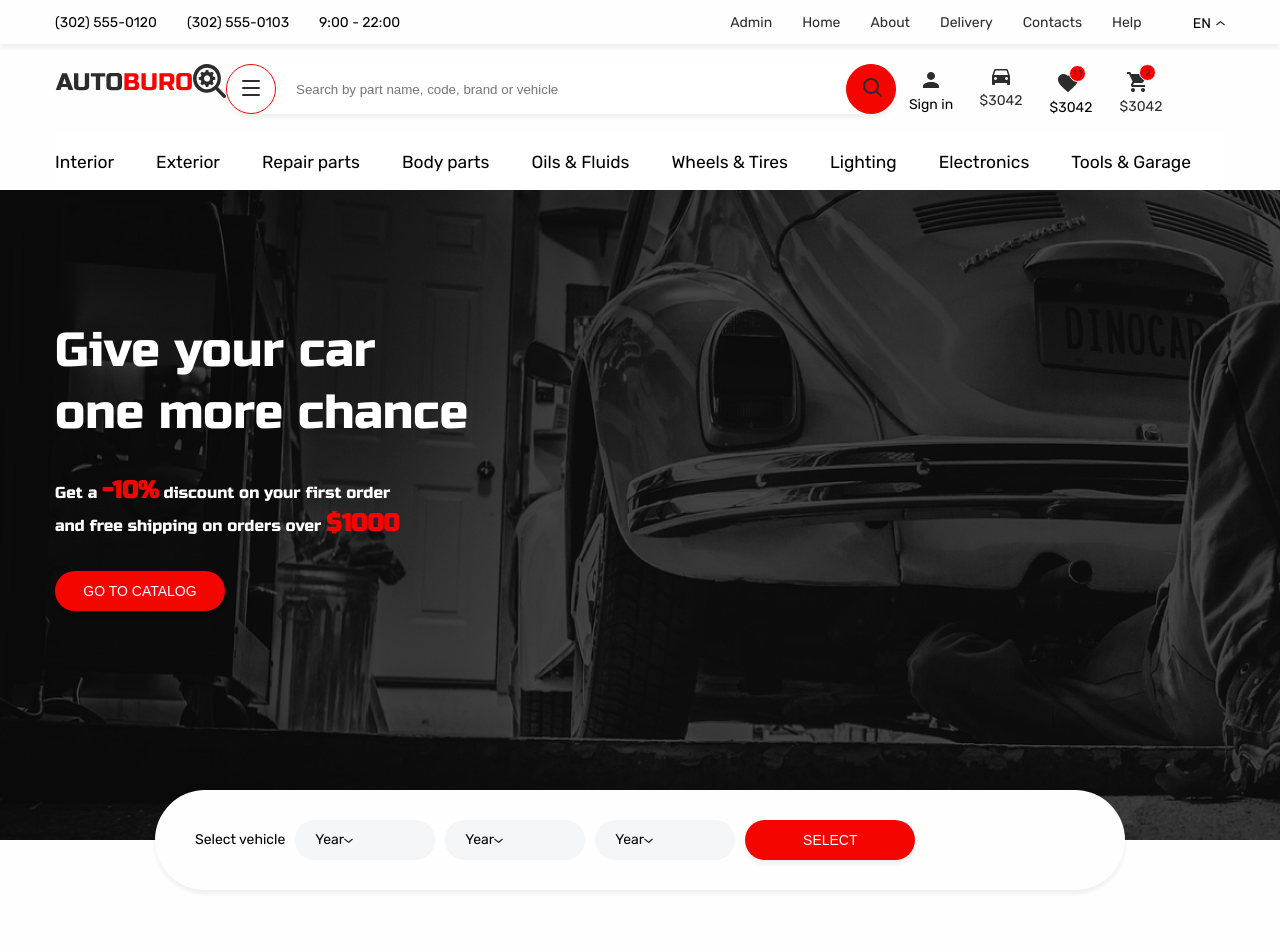
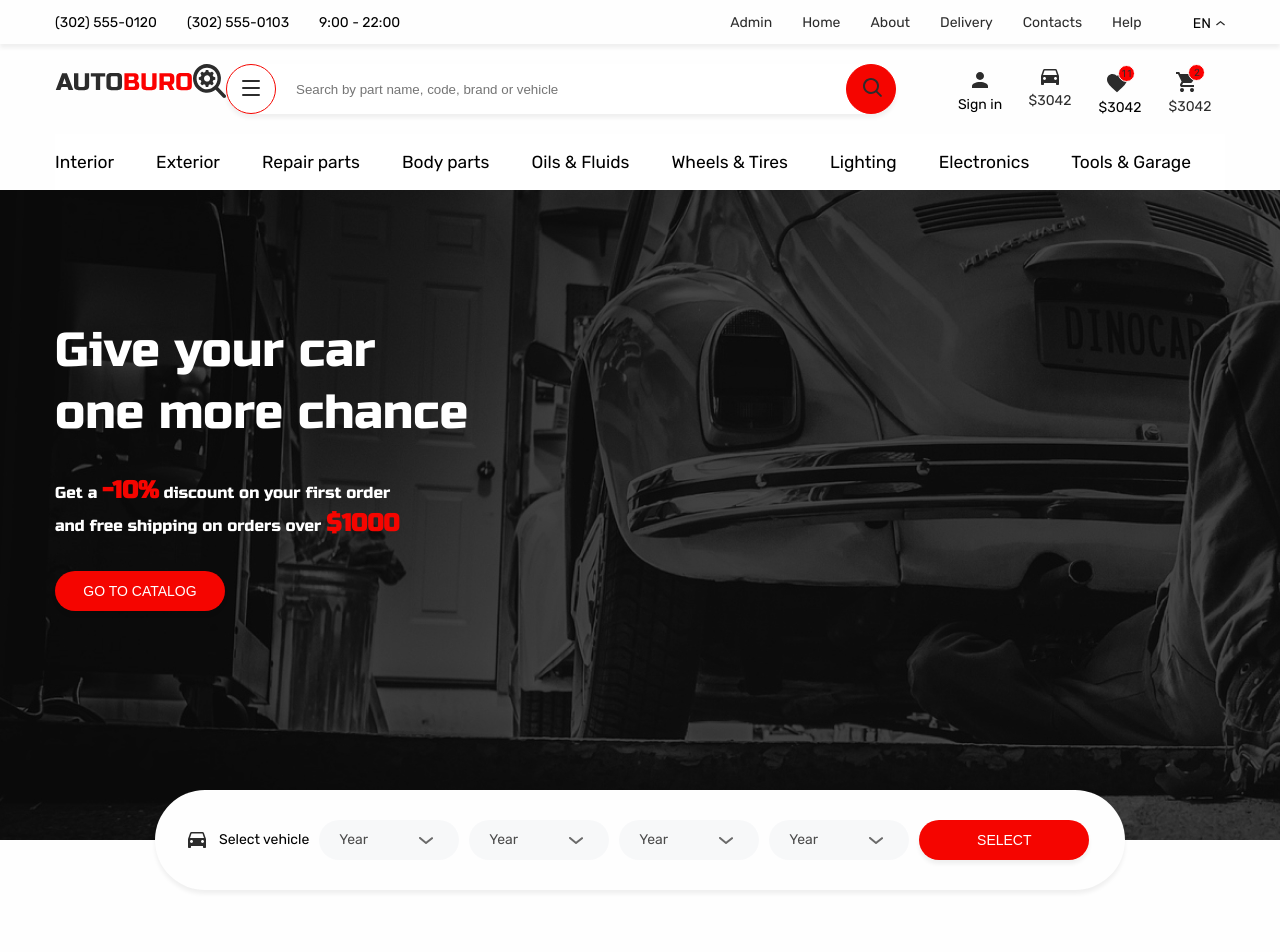
Before and after one commit to prosvitco-artur/CarBuro, a React (Create React App) app in the folder client/: page / in a window 1280 px wide. Shown: the top 952 px of the page. Built offline with nearby package versions, Linux system fonts and the light colour scheme.

Commit message:
Selectel Toogle open

```diff
--- a/client/src/App.css
+++ b/client/src/App.css
@@ -80,6 +80,9 @@ h2{
 
 .box_shadow_hover:hover{
     box-shadow: 0px 15px 20px 0px rgb(0 0 0/ 5%);
+}
+.opacity7{
+    opacity: 0.7;
 }
 
 .rubik_regular{
@@ -308,57 +311,6 @@ a {
     font-size: 24px;
     font-family: RubikOne;
 }
-
-.select_vehicle{
-    height: 40px;
-    max-width: 910px;
-    margin: auto;
-    border-radius: 100px;
-    margin-top: -50px;
-    background: #FEFEFE;
-    padding: 30px;
-}
-
-.select_vehicle div{
-    margin-right: 10px;
-}
-.select_vehicle div:last-child{
-    margin-right: 0;
-}
-.select_vehicle select{
-    width: 140px;
-    height: 40px;
-    appearance: none;
-    /*background: url(img/icon/vector_language.svg) no-repeat right;*/
-    background-position-x: calc(100% - 25px);
-    padding-left: 20px;
-}
-.select_vehicle .select{
-    width: 115px;
-    height: 18px;
-    padding: 11px 25px 11px 0px;
-}
-.select_vehicle .select span{
-    margin-left: 20px;
-}
-.select_vehicle .select img{
-    margin-top: 5px;
-}
-
-.select:hover .box_select{
-    display: block;
-}
-.select_vehicle .box_select{
-    /* display: none; */
-    margin-top: 30px;
-    width: 90px;
-    border-radius: 20px;
-    padding: 20px 26px 20px 20px;
-}
-.select_vehicle .box_select li{
-    margin-bottom: 10px;
-}
-
 .shop_by_categories{
     margin-top: 150px;
 }
--- a/client/src/components/Header/Sidebar.jsx
+++ b/client/src/components/Header/Sidebar.jsx
@@ -36,7 +36,7 @@ const Sidebar = (props) => {
                     <SearchButton />
                 </button>
             </div>
-            <div className="float_left account_bar text_center">
+            <div className="float_right account_bar text_center">
                 <LinckIcon type={'button'} linckAction={setSignInPopup} title={"Sign in"}>
                     <SignInIcon />
                 </LinckIcon>
--- /dev/null
+++ b/client/src/components/SelectMenu/Select.modul.css
@@ -0,0 +1,31 @@
+
+.select_vehicle{
+    height: 40px;
+    max-width: 910px;
+    margin: auto;
+    border-radius: 100px;
+    margin-top: -50px;
+    background: #FEFEFE;
+    padding: 30px;
+}
+
+.select_vehicle div{
+    margin-right: 10px;
+}
+.select_vehicle div:last-child{
+    margin-right: 0;
+}
+
+.select_vehicle .select{
+    width: 115px;
+    height: 18px;
+    padding: 11px 25px 11px 0px;
+}
+.select_vehicle .select span{
+    margin-left: 20px;
+}
+
+.vectorSelect{
+    float: right;
+    margin-top: 6px;
+}
--- a/client/src/components/SelectMenu/SelectMenu.jsx
+++ b/client/src/components/SelectMenu/SelectMenu.jsx
@@ -1,35 +1,36 @@
 
-import { ReactComponent as VectorLang } from '../../common/img/icon/vector_language.svg';
+import { connect } from 'react-redux';
 import { Button } from '../prototype/Button/Button';
+import style from './Select.modul.css'
+import Selectel from './Selectel';
+
 
 const SelectMenu = (props) => {
+
     return (
-        <div className="select_vehicle size_14 box_shadow_4 rubik_regular">
+        <div className={style.select_vehicle + " select_vehicle size_14 box_shadow_4 rubik_regular"}>
             <div style={{ padding: '7px 0' }} className="float_left">
-                {/*<img alt="car" src="img/icon/car.svg" />*/}
+                <img alt="car" src="img/icon/car.svg" />
             </div>
-            <div style={{ padding: '11px 0' }} className="float_left  size_14">Select vehicle</div>
+            <div style={{ padding: '11px 0' }} className="float_left size_14">Select vehicle</div>
 
-            <div className="float_left radius_50 background_grey select">
-                <span>Year</span>
-                <VectorLang />
-            </div>
-            <div className="float_left radius_50 background_grey select">
-                <span>Year</span>
-                <VectorLang />
-            </div>
-            <div className="float_left radius_50 background_grey select">
-                <span>Year</span>
-                <VectorLang />
-            </div>
-            <div className="float_left">
-                <Button
-                    title={'SELECT'}
-                    type={'red'}
-                    classStyle={""}
-                />
-            </div>
+            <Selectel data={[1,2,3,4,5,6]} />
+            <Selectel />
+            <Selectel />
+            <Selectel />
+            <Button
+                title={'SELECT'}
+                type={'red'}
+                classStyle={""}
+            />
         </div>
     )
 }
-export default SelectMenu;
+
+let mapStateToProps = (state) => {
+    return {
+        state
+    }
+}
+
+export default connect(mapStateToProps, null)(SelectMenu);
--- /dev/null
+++ b/client/src/components/SelectMenu/Selectel.jsx
@@ -0,0 +1,24 @@
+import React, { useState } from "react";
+import { ReactComponent as SelectelVector } from '../../common/img/nessesary/SelectelVector.svg';
+import { ReactComponent as VectorClose } from '../../common/img/nessesary/VectorClose.svg';
+
+const Selectel = ({ children, selectData }) => {
+
+    let [isOpen, changeOpen] = useState(false);
+
+    let tooggleOpen = ( ) => {
+        changeOpen(!isOpen);
+    }
+
+    return (
+        <div onClick={()=> tooggleOpen()} className={isOpen ? 'background_white float_left radius_50 select box_shadow_4 ' : 'background_grey float_left radius_50 select opacity7' }>
+            <span>Year</span>
+            { isOpen ?
+            <VectorClose style={{float: 'right', marginTop: '6px'}} />
+            : <SelectelVector style={{float: 'right', marginTop: '6px'}} />
+            }
+            </div>
+    )
+}
+
+export default Selectel;
```
Also changed, not shown: client/src/common/img/nessesary/SelectelVector.svg (added), client/src/common/img/nessesary/VectorClose.svg (added).
